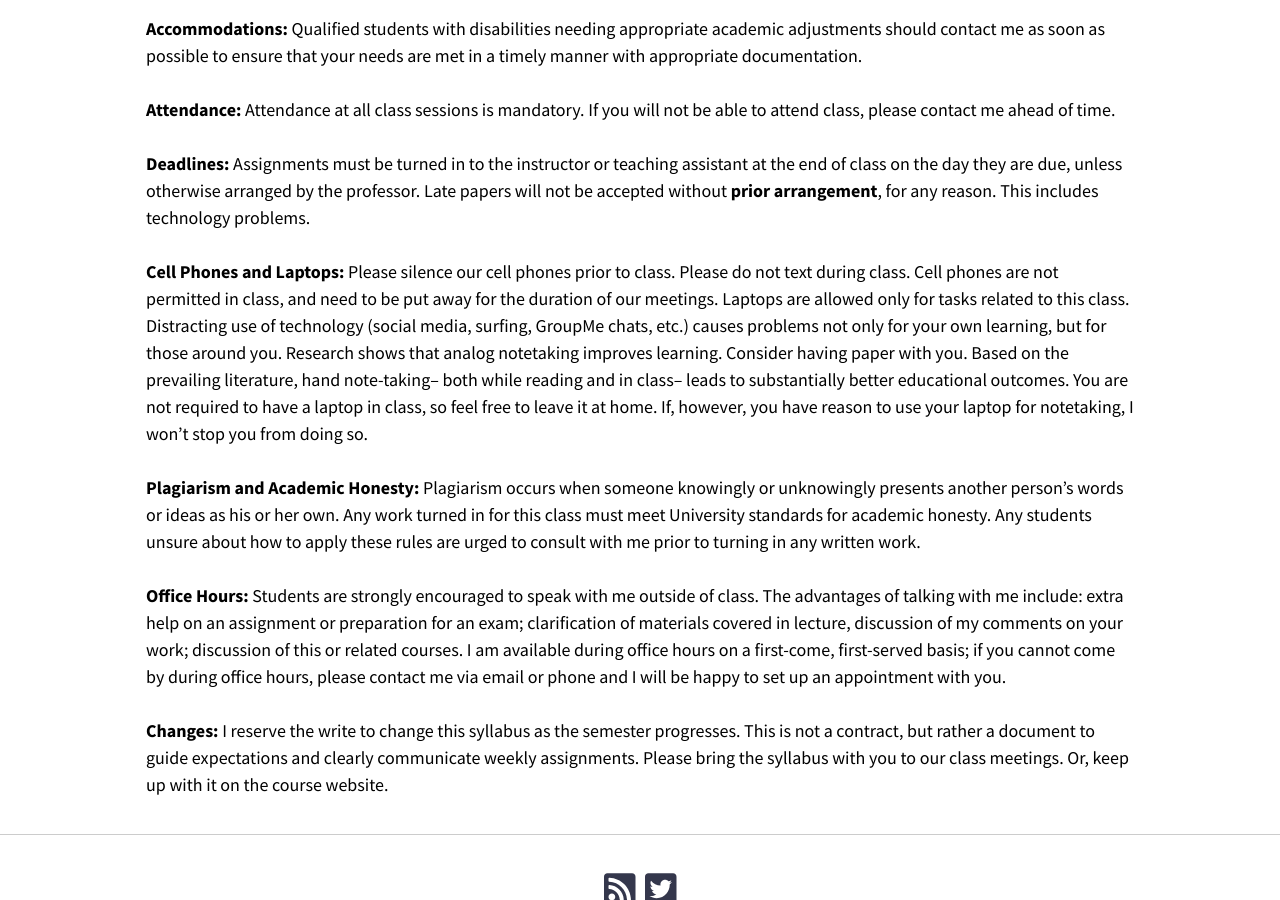
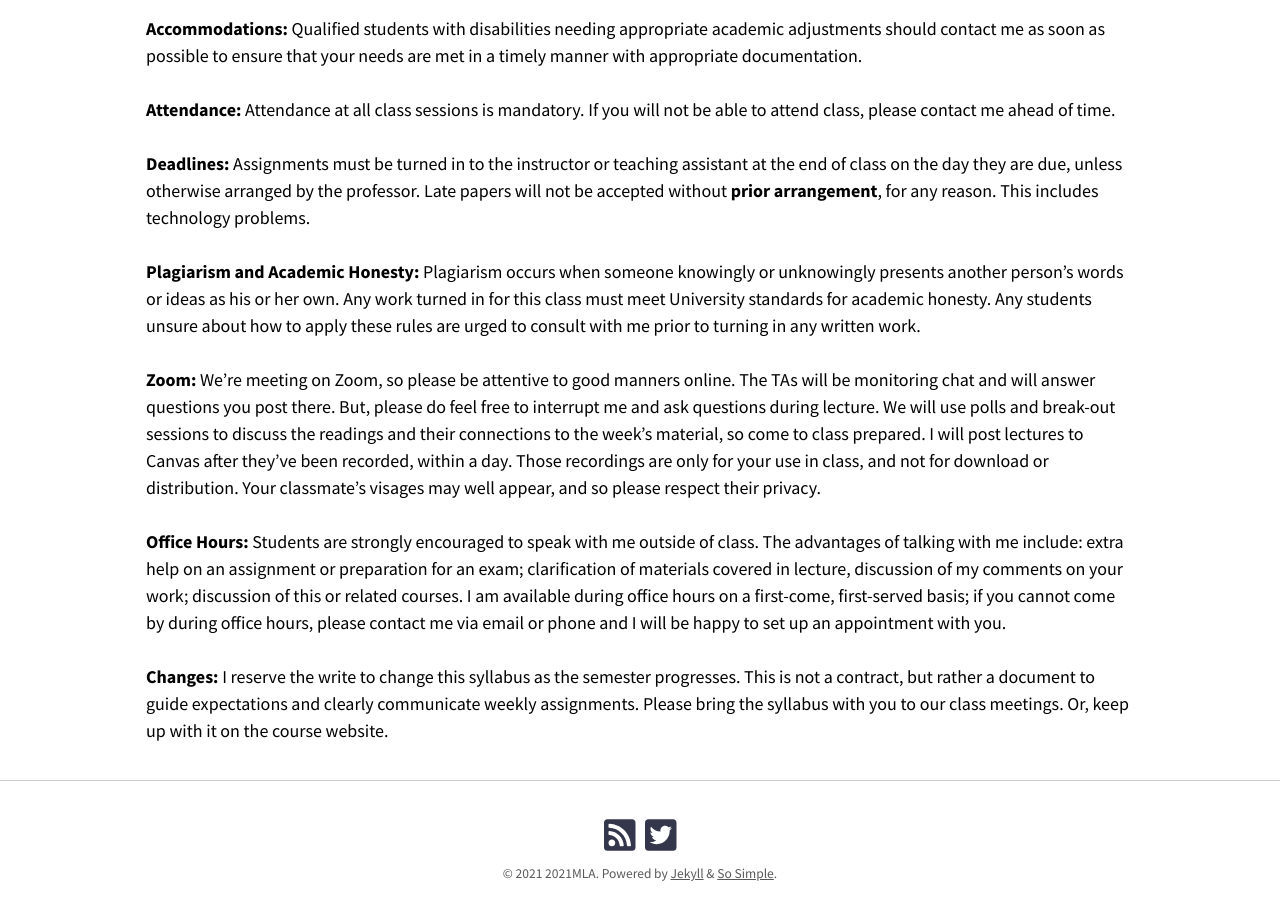
Before and after one commit to chadblack/2021MLA, a Jekyll site: the page built from syllabus.md, in a window 1280 px wide and 900 px high, scrolled down 1937 px. Built offline with Jekyll 4.4.1, drawn with Linux system fonts in a browser that asks for light colours; nearby versions of some CDN libraries.

Commit message:
policies

```diff
--- a/syllabus.md
+++ b/syllabus.md
@@ -95,24 +95,21 @@ assistant at the end of class on the day they are due, unless otherwise
 arranged by the professor. Late papers will not be accepted without **prior
 arrangement**, for any reason. This includes technology problems.
 
-**Cell Phones and Laptops:** Please silence our cell phones prior to class.
-Please do not text during class. Cell phones are not permitted in class, and
-need to be put away for the duration of our meetings. Laptops are allowed only
-for tasks related to this class. Distracting use of technology (social media,
-surfing, GroupMe chats, etc.) causes problems not only for your own learning, but for those
-around you. Research shows that analog notetaking improves learning. Consider
-having paper with you. Based on the prevailing literature, hand note-taking–
-both while reading and in class– leads to substantially better educational
-outcomes. You are not required to have a laptop in class, so feel free to leave
-it at home. If, however, you have reason to use your laptop for notetaking,
-I won’t stop you from doing so.
-
 **Plagiarism and Academic Honesty:** Plagiarism occurs when someone knowingly
 or unknowingly presents another person’s words or ideas as his or her own. Any
 work turned in for this class must meet University standards for academic
 honesty. Any students unsure about how to apply these rules are urged to
 consult with me prior to turning in any written work.
 
+**Zoom:** We're meeting on Zoom, so please be attentive to good manners online.
+The TAs will be monitoring chat and will answer questions you post there. But,
+please do feel free to interrupt me and ask questions during lecture. We will
+use polls and break-out sessions to discuss the readings and their connections
+to the week's material, so come to class prepared. I will post lectures to
+Canvas after they've been recorded, within a day. Those recordings are only for
+your use in class, and not for download or distribution. Your classmate's
+visages may well appear, and so please respect their privacy.
+
 **Office Hours:** Students are strongly encouraged to speak with me outside of class. The advantages of talking with me include: extra help on an assignment or preparation for an exam; clarification of materials covered in lecture, discussion of my comments on your work; discussion of this or related courses. I am available during office hours on a first-come, first-served basis; if you cannot come by during office hours, please contact me via email or phone and I will be happy to set up an appointment with you.
 
 **Changes:** I reserve the write to change this syllabus as the semester progresses. This is not a contract, but rather a document to guide expectations and clearly communicate weekly assignments. Please bring the syllabus with you to our class meetings. Or, keep up with it on the course website.
```
